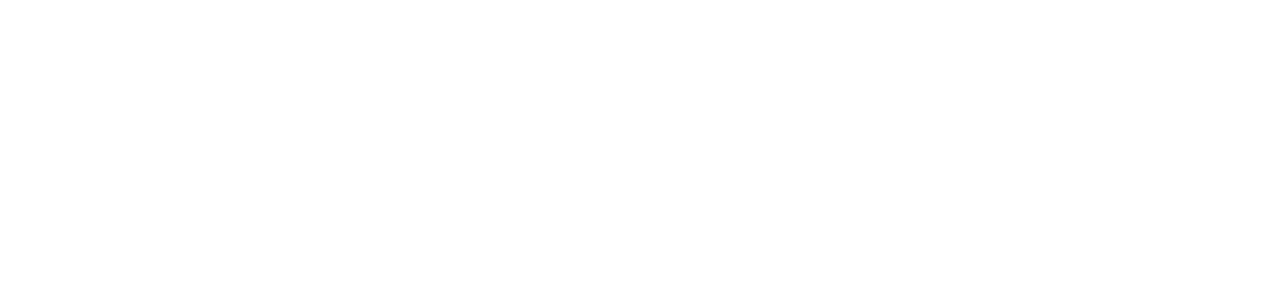
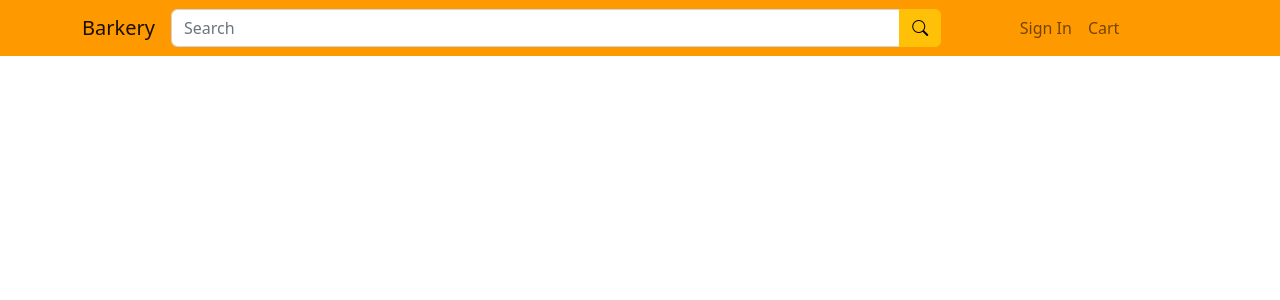
Before and after one commit to DreamerAmy/Shop4Pets, a React (Create React App) app in the folder frontend/: page / in a window 1280 px wide. Before the commit this address had no page. Shown: the top 300 px of the page. Built offline with nearby package versions, Linux system fonts and the light colour scheme.

Commit message:
merge navigation bar successfully

```diff
--- a/frontend/src/App.js
+++ b/frontend/src/App.js
@@ -16,6 +16,7 @@
 
 import UserReducer from "./reducers/UserReducer";
 import OrderReducer from "./reducers/OrderReducer";
+import Navigation from "./components/Navigation";
 
 const store = configureStore({
   reducer: {
@@ -28,6 +29,7 @@
   return (
     <Provider store={store}>
       <BrowserRouter>
+        <Navigation/>
         <Routes>
           <Route path="/profile/*" element={<ProfileScreen />} />
           <Route path="/edit-profile/*" element={<ProfileEditScreen />} />
--- /dev/null
+++ b/frontend/src/components/Navigation.js
@@ -0,0 +1,34 @@
+import {Container, Nav, Navbar} from "react-bootstrap";
+import {LinkContainer} from "react-router-bootstrap";
+import SearchBox from "./SearchBox";
+import {Link} from "react-router-dom";
+import './index.css'
+
+
+export default function Navigation (){
+
+    return(
+        <Navbar className="nav-bg" expand="lg">
+            <Container>
+                <LinkContainer to="/">
+                    <Navbar.Brand>Barkery</Navbar.Brand>
+                </LinkContainer>
+                <Navbar.Toggle aria-controls="basic-navbar-nav"/>
+                <Navbar.Collapse id="basic-navbar-nav">
+                    <SearchBox/>
+                    <Nav className="me-auto w-130 justify-content-end">
+                        <Link to="/Login" className="nav-link">
+                            Sign In
+                        </Link>
+                        <Link to="/cart" className="nav-link">
+                            Cart
+                        </Link>
+                    </Nav>
+                </Navbar.Collapse>
+
+            </Container>
+        </Navbar>
+    )
+
+
+}
--- /dev/null
+++ b/frontend/src/components/SearchBox.js
@@ -0,0 +1,35 @@
+import React, { useState } from 'react';
+import Button from 'react-bootstrap/Button';
+import Form from 'react-bootstrap/Form';
+import InputGroup from 'react-bootstrap/InputGroup';
+import FormControl from 'react-bootstrap/FormControl';
+import { useNavigate } from 'react-router-dom';
+import './index.css' ;
+
+export default function SearchBox() {
+    const navigate = useNavigate();
+    const [query, setQuery] = useState('');
+    const submitHandler = (e) => {
+        e.preventDefault();
+        navigate(query ? `/search/?query=${query}` : '/search');
+    };
+
+    return (
+        <Form className="d-flex me-auto w-75" onSubmit={submitHandler}>
+            <InputGroup>
+                <FormControl
+                    type="text"
+                    name="search"
+                    id="search"
+                    onChange={(e) => setQuery(e.target.value)}
+                    placeholder="Search"
+                    aria-label="Search Products"
+                    aria-describedby="button-search"
+                ></FormControl>
+                <Button variant="warning" type="submit" id="button-search">
+                    <i className="bi bi-search"></i>
+                </Button>
+            </InputGroup>
+        </Form>
+    );
+}
--- /dev/null
+++ b/frontend/src/components/index.css
@@ -0,0 +1,3 @@
+.nav-bg{
+    background-color: #FF9900;
+}
```
Also changed, not shown: frontend/src/components/OrderHistoryComponent/OrderHistoryList.js (added).
